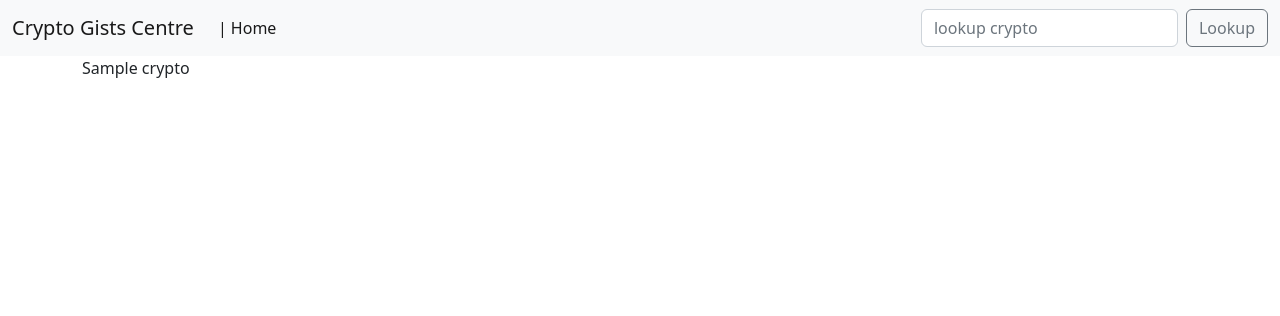
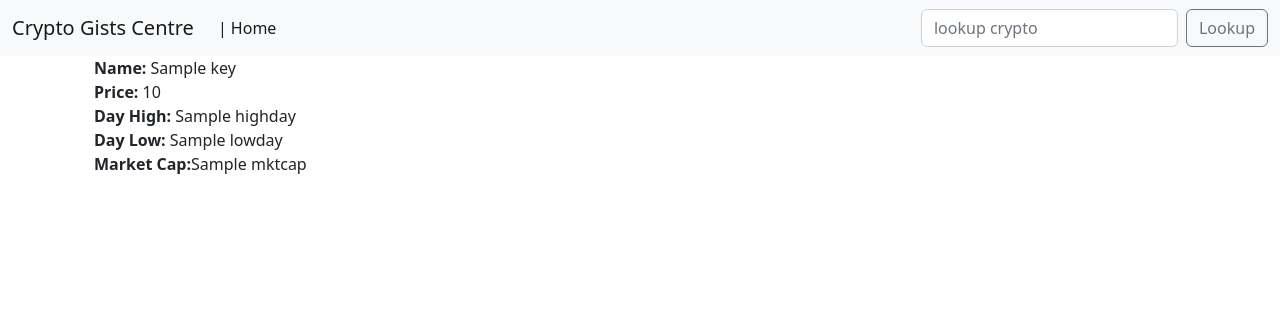
Before and after one commit to thompsongwill/django_applications, a Django app: template crypto_news/crypto/templates/crypto/prices.html in a window 1280 px wide. Shown: the top 316 px of the page. Run offline with Django 4.2, Linux system fonts and the light colour scheme; the template is opened without the code that fills it: most values are stand-ins (such as "Sample title", 1, 10 or a date in 2020).

Commit message:
search form done

```diff
--- a/crypto_news/crypto/templates/crypto/index.html
+++ b/crypto_news/crypto/templates/crypto/index.html
@@ -29,7 +29,7 @@
       <tr>
 
         <td>{{ key }}</td>
-        <td>${{ value.USD.PRICE }}</td>
+        <td>{{ value.USD.PRICE }}</td>
         <td>{{ value.USD.HIGHDAY }}</td>
         <td>{{ value.USD.LOWDAY }}</td>
         <td>{{ value.USD.MKTCAP }} </td>
--- a/crypto_news/crypto/templates/crypto/prices.html
+++ b/crypto_news/crypto/templates/crypto/prices.html
@@ -1,5 +1,31 @@
 {% extends 'base.html' %}
 
 {% block content %}
-{{ crypto }}
+
+
+
+<div class="container">
+
+    <div class="jumbotron">
+{% if not_found %}
+    <p class="text.muted">{{ not_found }}</p>
+{% else %}
+
+
+    {% for key,value in crypto.DISPLAY.items %}
+
+
+
+
+    <strong>Name:</strong> {{ key }} <br>
+    <strong>Price: </strong> {{ value.USD.PRICE }} <br>
+    <strong>Day High: </strong> {{ value.USD.HIGHDAY }} <br>
+    <strong>Day Low:</strong> {{ value.USD.LOWDAY }} <br>
+    <strong>Market Cap:</strong>{{ value.USD.MKTCAP }} <br>
+
+
+  {% endfor %}
+  {% endif %}
+</div>
+</div>
 {% endblock %}
--- a/crypto_news/crypto/views.py
+++ b/crypto_news/crypto/views.py
@@ -19,6 +19,7 @@ def index(request):
 def prices(request):
     if request.method == 'POST':
         quote = request.POST['quote']
+        quote = quote.upper()
         crypto_request = requests.get("https://min-api.cryptocompare.com/data/pricemultifull?fsyms=" + quote + "&tsyms=USD")
         api_quote = json.loads(crypto_request.content)
 
@@ -27,4 +28,5 @@ def prices(request):
         return render(request, 'crypto/prices.html', {"quote":quote, 'crypto':api_quote})
 
     else:
-        return render(request, 'crypto/prices.html', {})
+        found = "Invalid input, Please input right keyword"
+        return render(request, 'crypto/prices.html', {'not_found':found})
```
